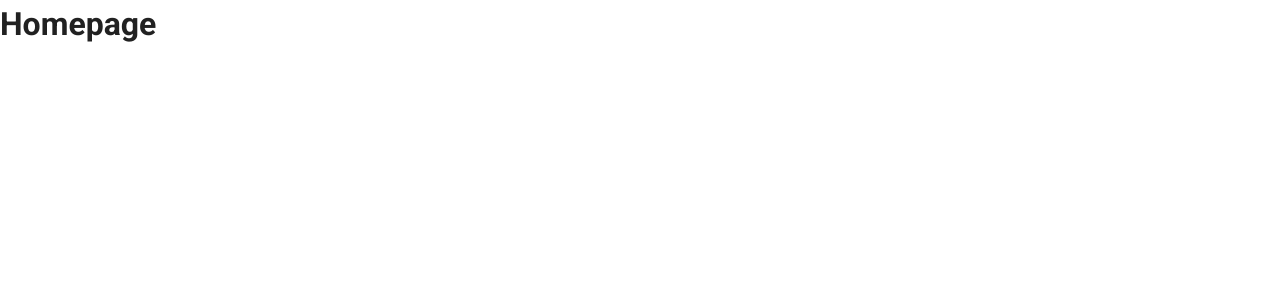
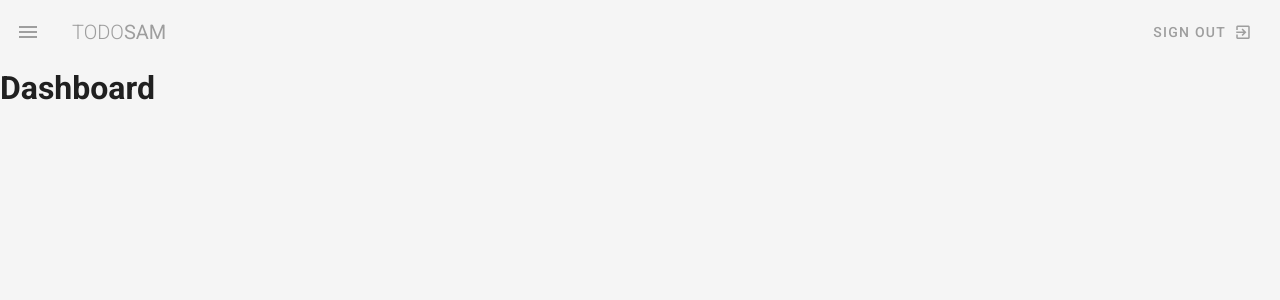
Before and after one commit to SamuelSTPL/project-manager-vuetify, a Vue app: page / in a window 1280 px wide. Shown: the top 300 px of the page. Built offline with nearby package versions, Linux system fonts and the light colour scheme.

Commit message:
Added router + routes

```diff
--- a/src/App.vue
+++ b/src/App.vue
@@ -1,17 +1,19 @@
 <template>
   <!-- v-app must be the root element  -->
   <v-app>
-    <v-main>
+    <Navbar />
+    <v-main class="grey lighten-4">
       <router-view></router-view>
     </v-main>
   </v-app>
 </template>
 
 <script>
+import Navbar from "@/components/Navbar";
 export default {
   name: "App",
 
-  components: {},
+  components: { Navbar },
 
   data: () => ({
     //
--- /dev/null
+++ b/src/components/Navbar.vue
@@ -0,0 +1,63 @@
+<template>
+  <nav>
+    <v-app-bar app flat>
+      <!-- The @Clicl Toggle the drawer menu -->
+      <v-app-bar-nav-icon
+        class="grey--text"
+        @click="drawer = !drawer"
+      ></v-app-bar-nav-icon>
+      <v-app-bar-title class="text-uppercase grey--text">
+        <span class="font-weight-light">Todo</span>
+        <span>Sam</span>
+      </v-app-bar-title>
+
+      <v-spacer>
+        <!-- Split to fill up the space from both component  -->
+      </v-spacer>
+
+      <v-btn text color="grey">
+        <span>Sign Out</span>
+        <v-icon right>mdi-exit-to-app</v-icon>
+      </v-btn>
+    </v-app-bar>
+
+    <!-- Left menu Navigation  -->
+    <v-navigation-drawer v-model="drawer" app class="primary">
+      <v-list class="d-flex flex-column ml-5">
+        <v-list-item
+          v-for="link in links"
+          :key="link.text"
+          class="mt-10"
+          link
+          :to="link.route"
+        >
+          <v-list-item-action>
+            <v-icon left class="white--text">{{ link.icon }}</v-icon>
+          </v-list-item-action>
+          <v-list-item-content>
+            <v-list-item-title class="white--text">
+              {{ link.text }}
+            </v-list-item-title>
+          </v-list-item-content>
+        </v-list-item>
+      </v-list>
+    </v-navigation-drawer>
+  </nav>
+</template>
+
+<script>
+export default {
+  name: "Navbar",
+  data() {
+    return {
+      // If true, menu will open
+      drawer: false,
+      links: [
+        { icon: "mdi-view-dashboard", text: "Dashboard", route: "/" },
+        { icon: "mdi-folder", text: "My Projects", route: "/projects" },
+        { icon: "mdi-account", text: "Team", route: "/team" }
+      ]
+    };
+  }
+};
+</script>
--- a/src/plugins/vuetify.js
+++ b/src/plugins/vuetify.js
@@ -1,7 +1,20 @@
-import Vue from 'vue';
-import Vuetify from 'vuetify/lib/framework';
+import Vue from "vue";
+import Vuetify from "vuetify/lib";
 
 Vue.use(Vuetify);
 
-export default new Vuetify({
+// override the default theme with custom colors
+const vuetify = new Vuetify({
+  theme: {
+    themes: {
+      light: {
+        primary: "#9652ff",
+        success: "#3cd1c2",
+        info: "#ffaa2c",
+        error: "#f83e70"
+      }
+    }
+  }
 });
+
+export default vuetify;
--- a/src/router/index.js
+++ b/src/router/index.js
@@ -1,29 +1,33 @@
-import Vue from 'vue'
-import VueRouter from 'vue-router'
-import Home from '../views/Home.vue'
+import Vue from "vue";
+import VueRouter from "vue-router";
+import Dashboard from "../views/Dashboard.vue";
+import Projects from "../views/Projects.vue";
+import Team from "../views/Team.vue";
 
-Vue.use(VueRouter)
+Vue.use(VueRouter);
 
 const routes = [
   {
-    path: '/',
-    name: 'Home',
-    component: Home
+    path: "/",
+    name: "dashboard",
+    component: Dashboard
   },
   {
-    path: '/about',
-    name: 'About',
-    // route level code-splitting
-    // this generates a separate chunk (about.[hash].js) for this route
-    // which is lazy-loaded when the route is visited.
-    component: () => import(/* webpackChunkName: "about" */ '../views/About.vue')
+    path: "/projects",
+    name: "projects",
+    component: Projects
+  },
+  {
+    path: "/team",
+    name: "team",
+    component: Team
   }
-]
+];
 
 const router = new VueRouter({
-  mode: 'history',
+  mode: "history",
   base: process.env.BASE_URL,
   routes
-})
+});
 
-export default router
+export default router;
--- a/src/views/About.vue
+++ /dev/null
@@ -1,5 +0,0 @@
-<template>
-  <div class="about">
-    <h1>This is an about page</h1>
-  </div>
-</template>
--- a/src/views/Home.vue
+++ b/src/views/Dashboard.vue
@@ -1,12 +1,12 @@
 <template>
   <div class="home">
-    <h1>Homepage</h1>
+    <h1>Dashboard</h1>
   </div>
 </template>
 
 <script>
 export default {
-  name: "Home",
+  name: "Dashboard",
   components: {}
 };
 </script>
--- /dev/null
+++ b/src/views/Projects.vue
@@ -0,0 +1,11 @@
+<template>
+  <div class="projects">
+    <h1>Projects</h1>
+  </div>
+</template>
+
+<script>
+export default {
+  name: "Projects"
+};
+</script>
--- /dev/null
+++ b/src/views/Team.vue
@@ -0,0 +1,11 @@
+<template>
+  <div class="team">
+    <h1>Team</h1>
+  </div>
+</template>
+
+<script>
+export default {
+  component: {}
+};
+</script>
```
